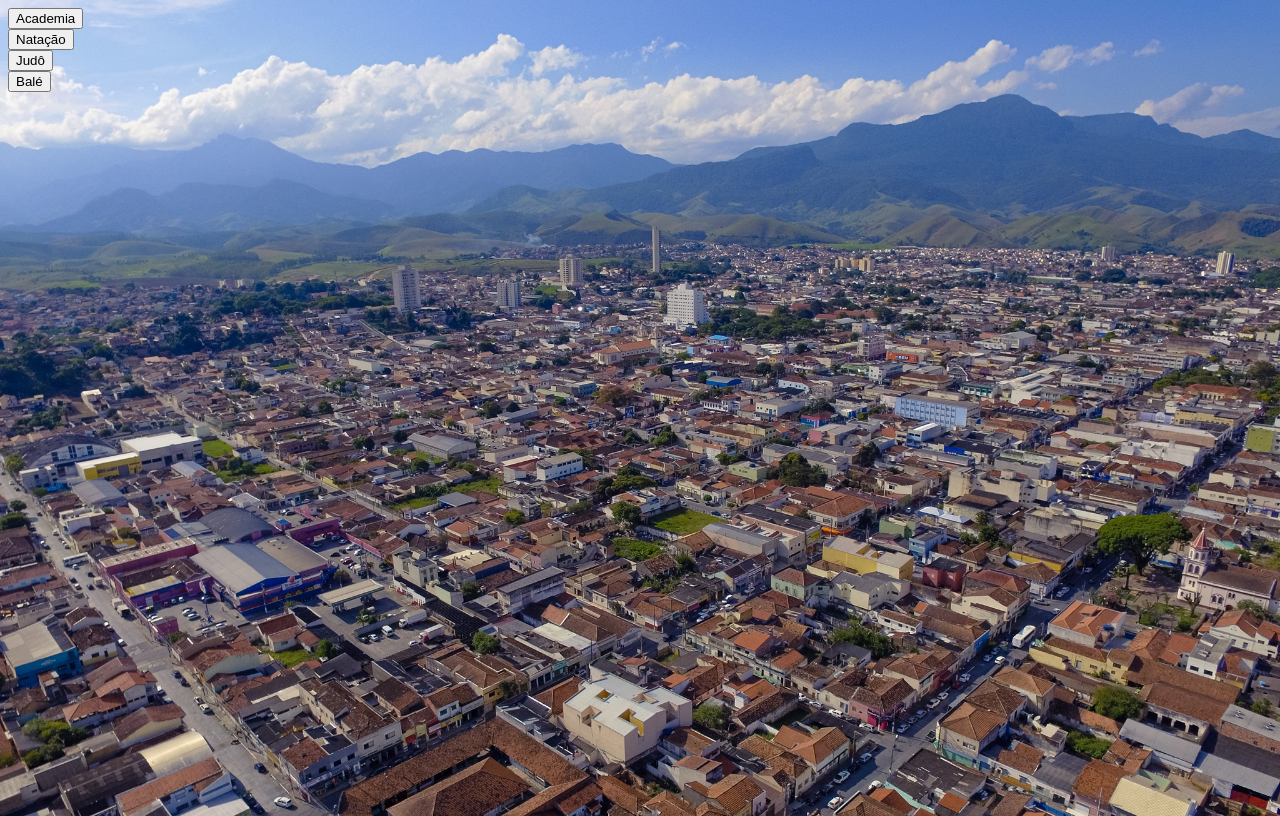
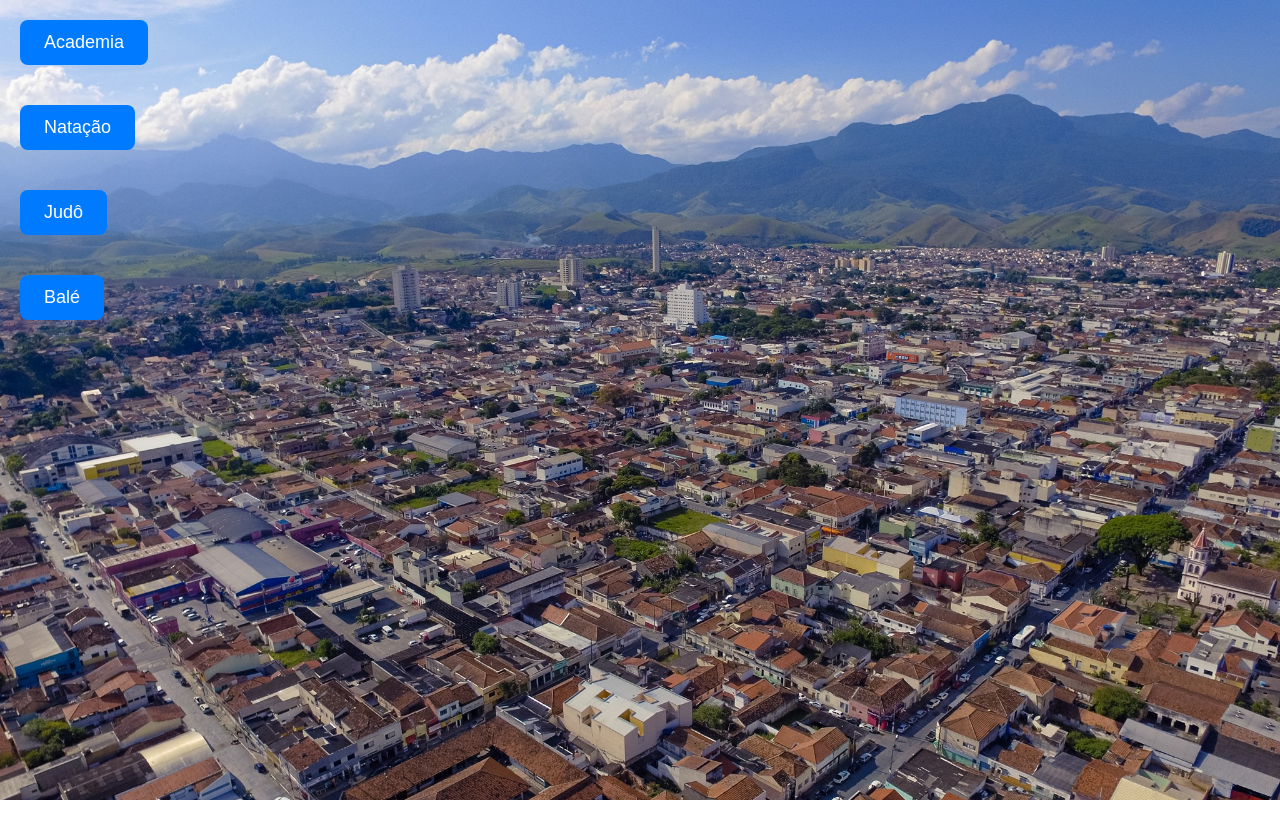
Before and after one commit to Thiago180/Projeto-site-academia-municipal, a plain HTML site: page index.html in a window 1280 px wide. Drawn offline with Linux system fonts and the light colour scheme.

Commit message:
Criação de arquivos das modalidades do complexo esportivo

```diff
--- /dev/null
+++ b/academia.css
@@ -0,0 +1,9 @@
+body {
+  margin: 0;
+  width: 100vw;
+  height: 100vh;
+  background-image: url(img/gym\ municipal.png);
+  background-size: cover;
+  background-repeat: no-repeat;
+  background-position: center;
+}
--- a/index.html
+++ b/index.html
@@ -9,10 +9,10 @@
 </head>
 
 <body>
-  <button academia> Academia </button><br>
-  <button nataçao> Natação </button><br>
-  <button judo> Judô</button><br>
-  <button bale> Balé </button><br>
+  <button id="academia" onclick="window.location.href='academia.html'"> Academia </button><br>
+  <button id="nataçao"> Natação </button><br>
+  <button id="judo"> Judô</button><br>
+  <button id="bale"> Balé </button><br>
 </body>
 
 </html>
--- a/style.css
+++ b/style.css
@@ -1,7 +1,25 @@
 body {
+  margin: 0%;
   width: 100vw;
   height: 100vh;
   background-image: url(img/cidadeCrz.jpg);
   background-size: 100%;
   background-repeat: no-repeat;
 }
+
+button {
+  margin: 20px;
+  padding: 12px 24px;
+  font-size: 18px;
+  cursor: pointer;
+  border-radius: 8px;
+  border: none;
+  background-color: #007bff;
+  color: white;
+  transition: background-color 0.3s ease, transform 0.2s ease;
+}
+
+button:hover {
+  background-color: #0056b3;
+  transform: scale(1.05);
+}
```
Also changed, not shown: academia.html (added, +15 -0 lines), Natacao.html (added), bale.html (added), img/gym municipal.png (added), judo.html (added).
